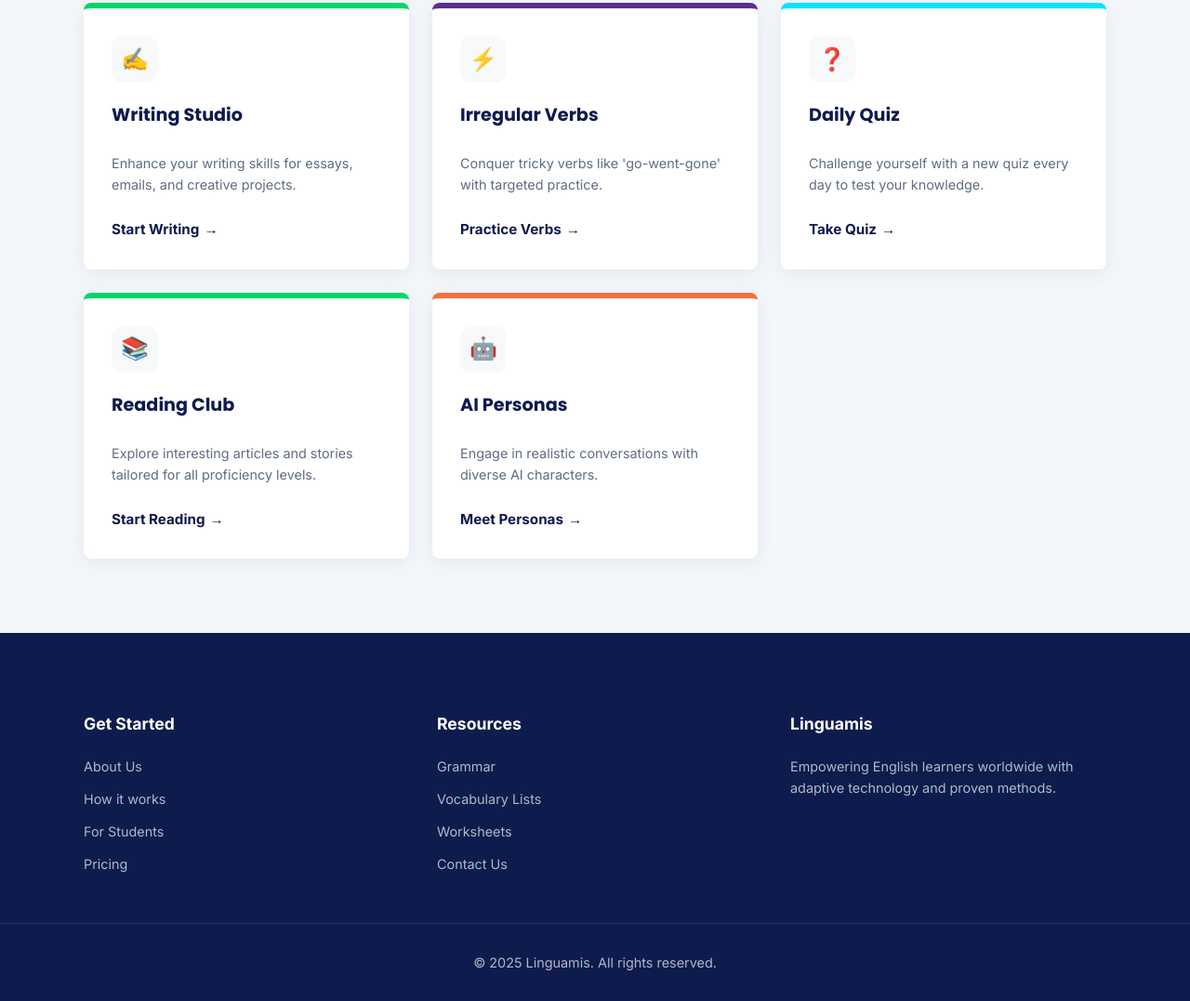
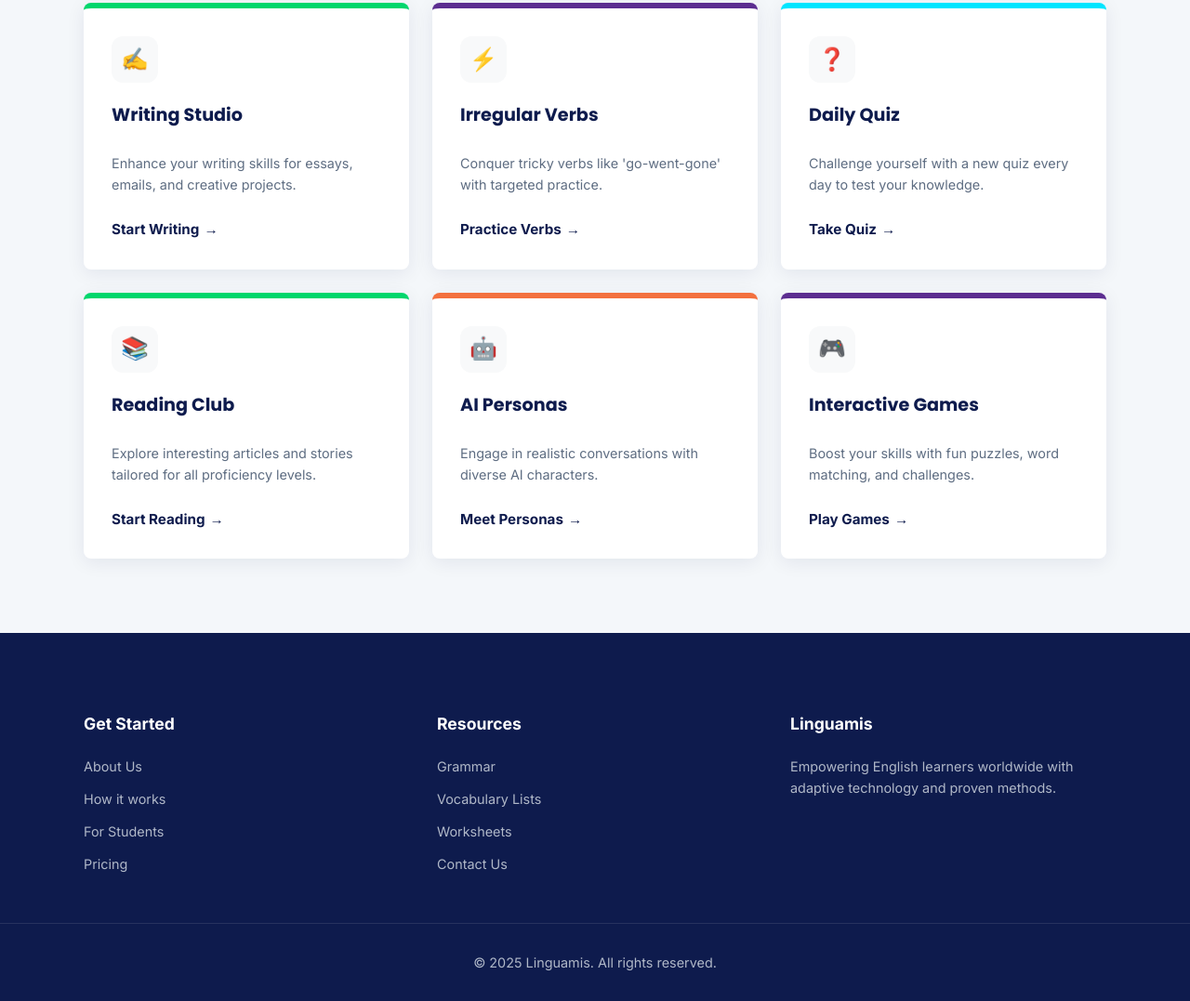
Before and after one commit to linguamis/linguamis, a plain HTML site: page index.html in a window 1280 px wide. Shown: the part 808-1885 px from the top of the page at 93% size. Drawn offline with Linux system fonts and the light colour scheme.

Commit message:
Update index.html

```diff
--- a/index.html
+++ b/index.html
@@ -5,7 +5,9 @@
     <meta name="viewport" content="width=device-width, initial-scale=1.0">
     <meta name="description" content="Linguamis - Free English learning platform for students and teachers.">
     <title data-i18n="pageTitle">Linguamis - Languages; Easier than Ever!</title>
+
     <link rel="icon" type="image/jpeg" href="linguamis-logo.jpg">
+
     <link href="https://fonts.googleapis.com/css2?family=Inter:wght@300;400;600;700&family=Poppins:wght@500;600;700&display=swap" rel="stylesheet">
 
     <link rel="stylesheet" href="style.css">
@@ -164,7 +166,15 @@
             <a href="/Personas/" class="text-link" data-i18n="btnPersonas">Meet Personas</a>
         </div>
 
+        <div class="card purple">
+            <div class="icon-box" aria-hidden="true">🎮</div>
+            <h3 data-i18n="cardGamesTitle">Interactive Games</h3>
+            <p data-i18n="cardGamesDesc">Boost your skills with fun puzzles, word matching, and challenges.</p>
+            <a href="/games/" class="text-link" data-i18n="btnGames">Play Games</a>
         </div>
+
+    </div>
+
     <div id="chat-widget">
         <div id="chat-window" class="chat-window hidden">
 
@@ -222,7 +232,6 @@
 
     <script src="lang.js"></script>
     <script src="chatbot.js"></script>
-
     <script>
         function toggleMenu() {
             var menu = document.getElementById("mobileMenu");
@@ -230,5 +239,13 @@
         }
     </script>
 
+    <script>
+        // Automatically remove trailing slashes from the URL bar
+        if (window.location.pathname.length > 1 && window.location.pathname.endsWith('/')) {
+            var newPath = window.location.pathname.slice(0, -1);
+            window.history.replaceState(null, '', newPath + window.location.search + window.location.hash);
+        }
+    </script>
+
 </body>
 </html>
```
Lines whose indentation alone changed are shown as unchanged.
